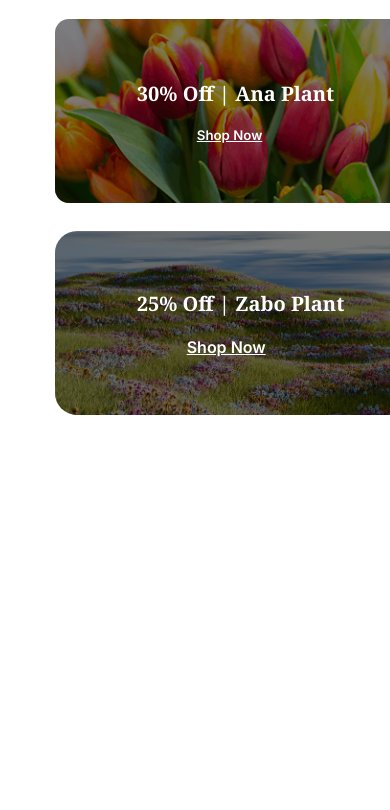
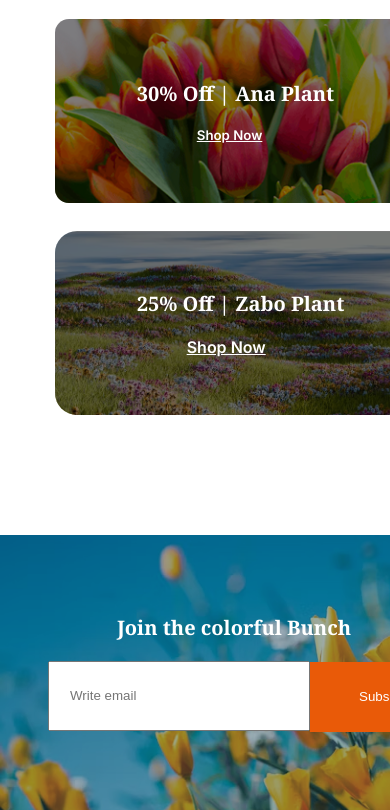
Before and after one commit to jisankhan5/asignment-2-repo, a plain HTML site: page index.html in a window 390 px wide. Shown: the part 3300-4110 px from the top of the page. Before the commit the page ends 3715 px from the top, so only its background shows below. Drawn offline with Linux system fonts and the light colour scheme.

Commit message:
added the contact section

```diff
--- a/index.html
+++ b/index.html
@@ -139,6 +139,16 @@
            </div>
            </div>
         </section>
+        <section class="contact-us" style="background-image: url(./assets/news-letter-bg.png);">
+            <div class="contact">
+            <h2 class="contact-title noto">Join the colorful Bunch</h2>
+            <div class="contact-inpu">
+                <input type="text" placeholder="Write email">
+                <button class="btn-primary">Subscribe</button>
+            </div>
+            </div>
+
+        </section>
     </main>
 </body>
 </html>
--- a/style/style.css
+++ b/style/style.css
@@ -243,13 +243,45 @@ nav ul {
 .image-card{
     display: flex;
     gap: 28px;
-    margin-left: 370px;
+    margin-left: 400px;
     margin-top: 120px;
 }
 .images-card{
     display: flex;
     flex-direction: column;
     gap: 21px;
+}
+/* main-fourth-section */
+.contact-us{
+    text-align: center;
+    background-repeat: no-repeat;
+    background-size: cover;
+    margin-top: 120px;
+    height: 533px;
+    display: flex;
+    justify-content: center;
+    align-items: center;
+}
+.contact-title{
+    font-size: 3.125rem;
+    font-weight: bold;
+    color: white;
+}
+.contact input{
+    width: 550px;
+    padding: 8px 20px 8px 20px;
+    margin-left: 20px;
+}
+.contact .btn-primary{
+    padding: 25px 49px 26px 49px;
+    height: 69px;
+    width: 186px;
+    margin-top: 1px;
+}
+.contact-inpu{
+    display: flex;
+    justify-content: center;
+    margin-top: 20px;
 }
 
 
@@ -385,7 +417,22 @@ nav ul {
     margin-left: 55px;
     margin-top: 20px;
 }
+/* main-fourth-section */
 
-
+.contact input{
+    width: 218px;
+    height: 50px;
+}
+.contact .btn-primary{
+    width: 130px;
+    height: 70px;
+}
+.contact-us{
+    width: 468px;
+    height: 275px;
+}
+.contact-title{
+    font-size: 1.250rem;
+}
 
 }
```
